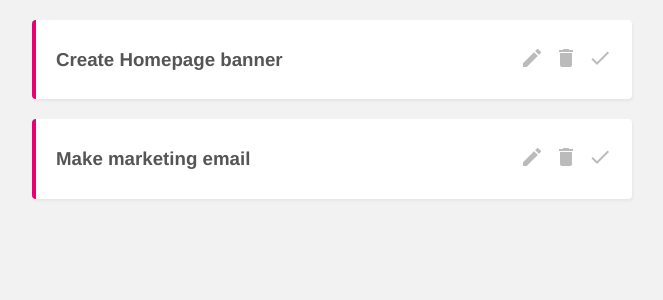
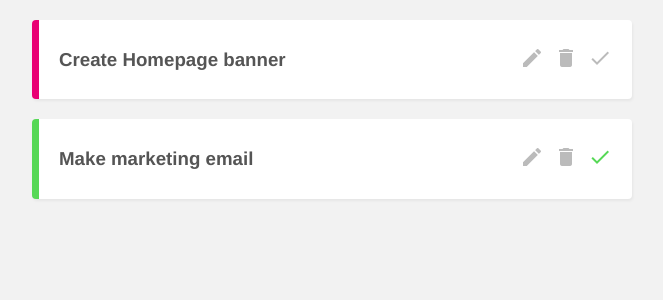
Before and after one commit to erictumuti/vueproject-planner, a Vue app: page / in a window 1280 px wide. Shown: the top 300 px of the page, without its empty margins (308-971 px from the left). Built offline with nearby package versions, Linux system fonts and the light colour scheme; data requests are answered from the project's data file.

Commit message:
handle complete toggle method

```diff
--- a/src/components/SingleProject.vue
+++ b/src/components/SingleProject.vue
@@ -1,11 +1,11 @@
 <template>
-  <div class="project">
+  <div class="project" :class="{ complete: project.complete }">
     <div class="actions">
 		<h3 @click="showDetails = !showDetails">{{ project.title }}</h3>
 		<div class="icons">
 			<span class="material-icons">edit</span>
 			<span @click="deleteProject" class="material-icons">delete</span>
-			<span class="material-icons">check</span>
+			<span @click="toggleComplete" class="material-icons tick">check</span>
 		</div>
 		</div>
 		<div v-if="showDetails" class="details">
@@ -28,6 +28,15 @@
 		fetch(this.uri, {method: 'DELETE'})
 		.then(() => this.$emit('delete', this.project.id))
 		.catch(err => console.log(err))
+	},
+	toggleComplete() {
+		fetch(this.uri, {
+			method: 'PATCH',
+			headers: { 'Content-Type': 'application/json' },
+			body: JSON.stringify({ complete: !this.project.complete })
+			}).then(() => {
+				this.$emit('complete', this.project.id)
+			}).catch(err => console.log(err))
 	}
 }
 }
@@ -40,7 +49,7 @@
 	padding: 10px 20px;
 	border-radius: 4px;
 	box-shadow: 1px 2px 3px rgba(0, 0, 0, 0.05);
-	border-left: 4px solid #e90074;
+	border-left: 7px solid #e90074;
 }
 h3 {
 	cursor: pointer;
@@ -59,4 +68,10 @@
 .material-icons:hover {
 	color: #777;
 }
+.project.complete {
+	border-left: 7px solid rgb(86, 216, 86);
+}
+.project.complete .tick {
+	color: rgb(86, 216, 86);
+}
 </style>
--- a/src/views/Home.vue
+++ b/src/views/Home.vue
@@ -2,7 +2,7 @@
   <div class="home">
     <div v-if="projects.length">
       <div v-for="project in projects" :key="project.id">
-       <SingleProject :project="project" @delete="handleDelete" />
+       <SingleProject :project="project" @delete="handleDelete" @complete="handleComplete" />
       </div>
     </div>
   </div>
@@ -31,6 +31,12 @@
       this.projects = this.projects.filter((project) => {
         return project.id !== id
       })
+    },
+    handleComplete(id) {
+      let p = this.projects.find(project => {
+        return project.id === id
+      })
+      p.complete = !p.complete
     }
   }
 }
```
Also changed, not shown: data/db.json (indentation only).
